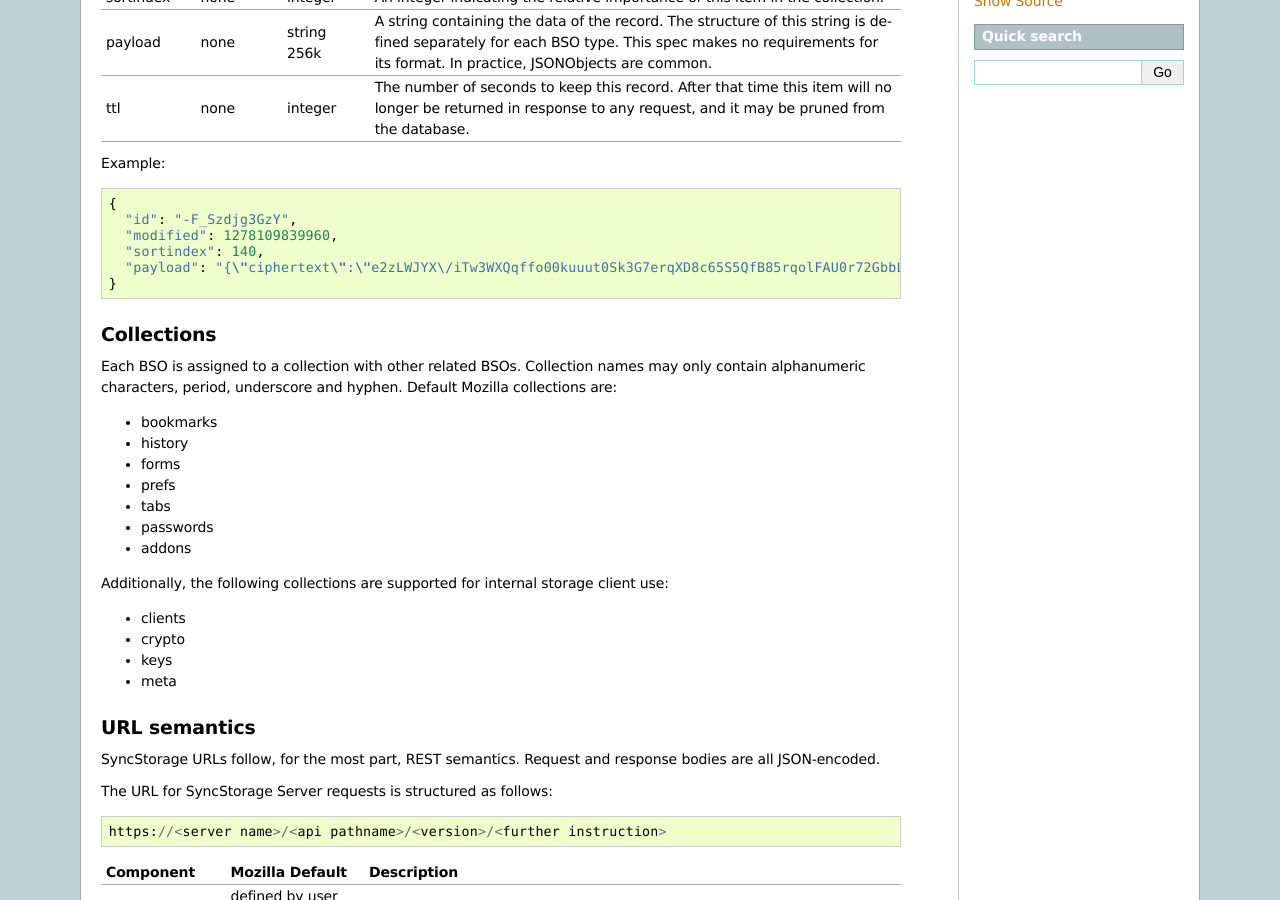
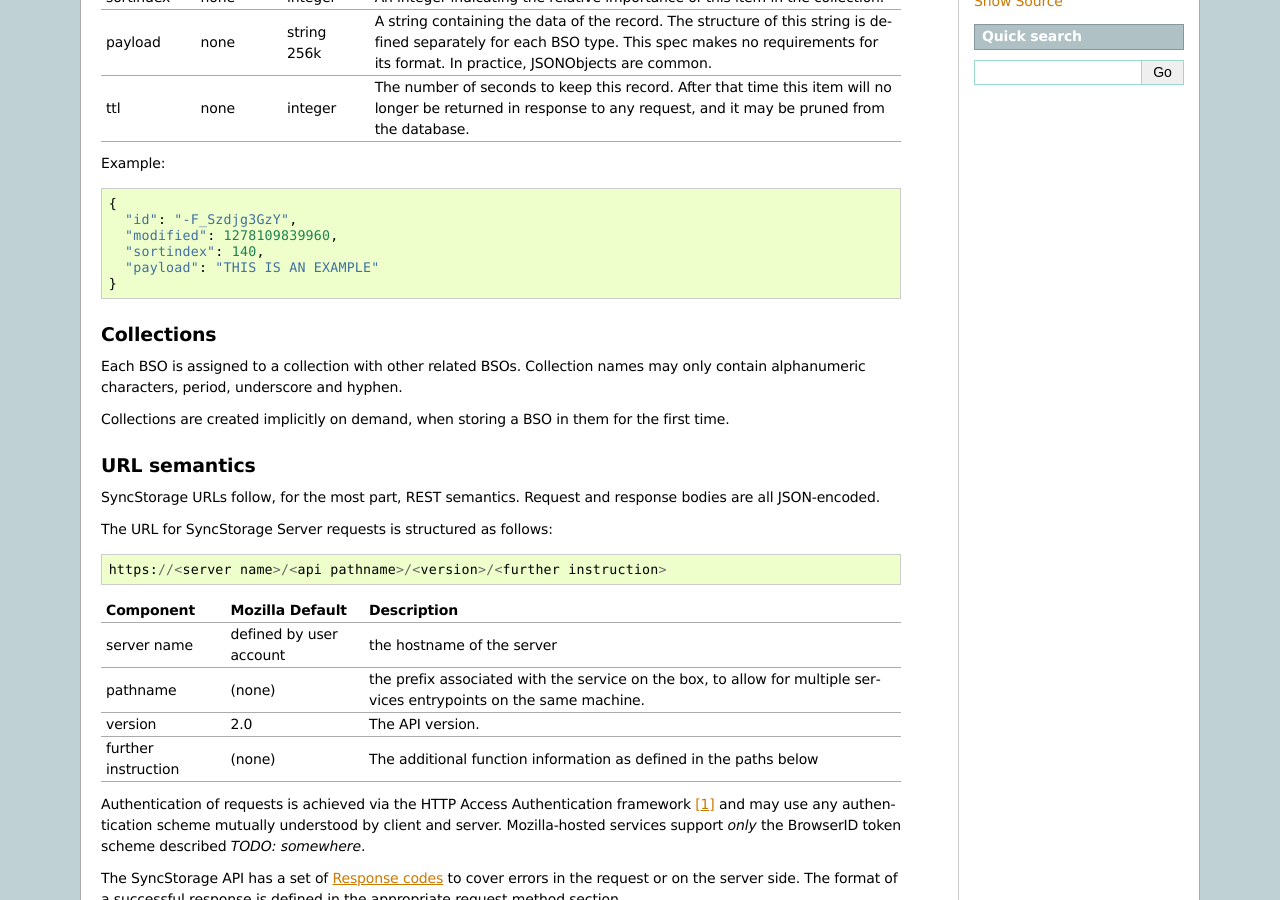
Before and after one commit to mozilla-services/docs, a Sphinx documentation site: the page built from source/storage/apis-2.0.rst, in a window 1280 px wide and 900 px high, scrolled down 575 px. Built offline with Sphinx 7.4.7, drawn with Linux system fonts in a browser that asks for light colours; some of the changed text lies outside the part shown.

Commit message:
de-emphasize FFSync-specific details and examples

```diff
--- a/source/storage/apis-2.0.rst
+++ b/source/storage/apis-2.0.rst
@@ -63,7 +63,7 @@ Example::
       "id": "-F_Szdjg3GzY",
       "modified": 1278109839960,
       "sortindex": 140,
-      "payload": "{\"ciphertext\":\"e2zLWJYX\/iTw3WXQqffo00kuuut0Sk3G7erqXD8c65S5QfB85rqolFAU0r72GbbLkS7ZBpcpmAvX6LckEBBhQPyMt7lJzfwCUxIN\/uCTpwlf9MvioGX0d4uk3G8h1YZvrEs45hWngKKf7dTqOxaJ6kGp507A6AvCUVuT7jzG70fvTCIFyemV+Rn80rgzHHDlVy4FYti6tDkmhx8t6OMnH9o\/ax\/3B2cM+6J2Frj6Q83OEW\/QBC8Q6\/XHgtJJlFi6fKWrG+XtFxS2\/AazbkAMWgPfhZvIGVwkM2HeZtiuRLM=\",\"IV\":\"GluQHjEH65G0gPk\/d\/OGmg==\",\"hmac\":\"c550f20a784cab566f8b2223e546c3abbd52e2709e74e4e9902faad8611aa289\"}"
+      "payload": "THIS IS AN EXAMPLE"
     }
 
 
@@ -72,23 +72,9 @@ Collections
 
 Each BSO is assigned to a collection with other related BSOs. Collection names
 may only contain alphanumeric characters, period, underscore and hyphen.
-Default Mozilla collections are:
 
-* bookmarks
-* history
-* forms
-* prefs
-* tabs
-* passwords
-* addons
-
-Additionally, the following collections are supported for internal storage client
-use:
-
-* clients
-* crypto
-* keys
-* meta
+Collections are created implicitly on demand, when storing a BSO in them for
+the first time.
 
 
 URL semantics
@@ -535,18 +521,15 @@ The following is a summary of protocol changes from :ref:`server_storage_api_11`
 
 * The following response codes are explicitly mentioned: 304, 405, 412, 413.
 
-* The collection name "addons" is now a default Mozilla collection.
+* Various details of how Firefox Sync is implemented are no longer emphasized,
+  since the protocol is being opened up for other applications.
 
 
 Things TODO
 ===========
 
-* make payload a JSONString rather than specifying it be encoded JSON object.
-
 * remove ffsync-specific examples and replace them with something easier.
 
 * 204 no content
 
-* necessary to call out the moz-specific collections?
-
 * move deployment details elsewhere?
```
Also changed, not shown: other parts of source/storage/apis-2.0.rst (+5 -5 lines).
